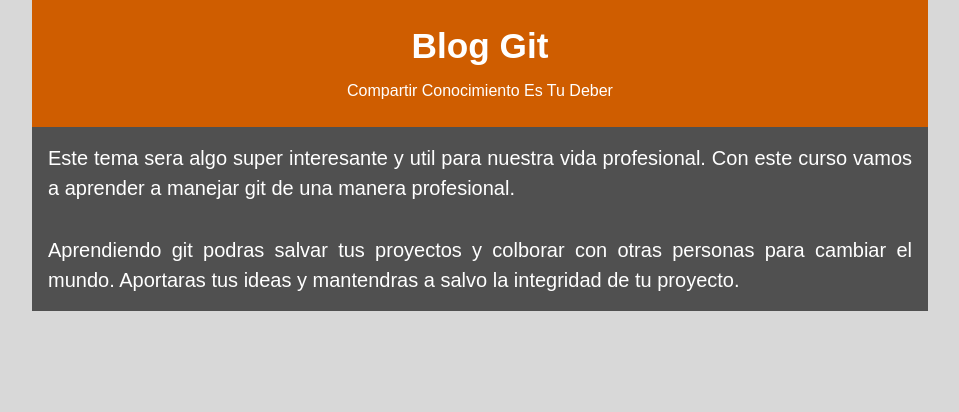
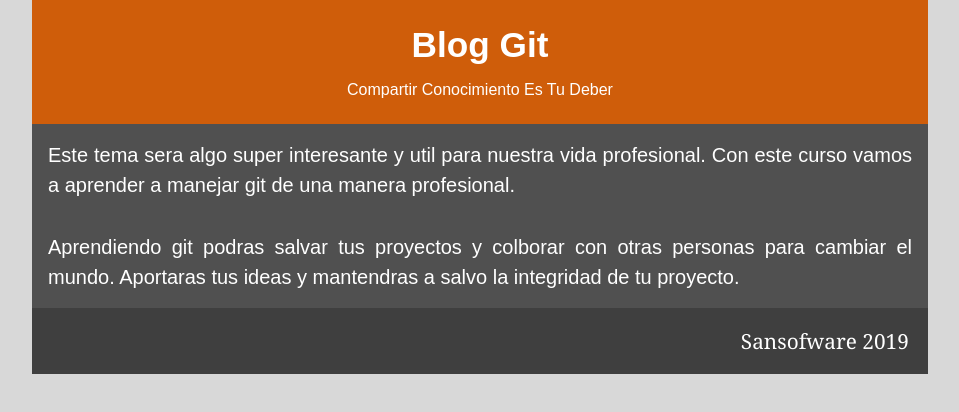
Before and after one commit to Alejo1595/Curso-Git-Platzi, a plain HTML site: page index.html in a window 1280 px wide. Shown: the whole page, without its empty margins (160-1119 px from the left). Drawn offline with Linux system fonts and the light colour scheme.

Commit message:
Nuevo diseño para la cabecera

```diff
--- a/index.html
+++ b/index.html
@@ -13,17 +13,24 @@
         <h1>Blog Git</h1>
         <span>Compartir conocimiento es tu deber</span>
       </header>
+
+      <main>
         <p>
           Este tema sera algo super interesante y util para nuestra vida
-        profesional. Con este curso vamos a aprender a manejar git de una manera
-        profesional.
+          profesional. Con este curso vamos a aprender a manejar git de una
+          manera profesional.
         </p>
 
         <p>
           Aprendiendo git podras salvar tus proyectos y colborar con otras
-        personas para cambiar el mundo. Aportaras tus ideas y mantendras a salvo
-        la integridad de tu proyecto.
+          personas para cambiar el mundo. Aportaras tus ideas y mantendras a
+          salvo la integridad de tu proyecto.
         </p>
+      </main>
+
+      <footer>
+        Sansofware 2019
+      </footer>
     </div>
   </body>
 </html>
--- a/styles/styles.css
+++ b/styles/styles.css
@@ -13,8 +13,8 @@ body {
 }
 
 header {
-  background-color: rgb(207, 93, 0);
-  padding: 1.65rem;
+  background-color: rgb(207, 93, 10);
+  padding: 1.55rem;
   text-transform: capitalize;
   text-align: center;
 
@@ -41,6 +41,14 @@ p {
   background-color: rgb(80, 80, 80);
 }
 
+footer {
+  background-color: rgb(63, 63, 63);
+  padding: 1.2rem;
+  text-align: right;
+  font-family: Cambria, Cochin, Georgia, Times, "Times New Roman", serif;
+  font-size: 1.3rem;
+}
+
 .container {
   width: 70%;
   margin: auto;
```
Lines whose indentation alone changed are shown as unchanged.
